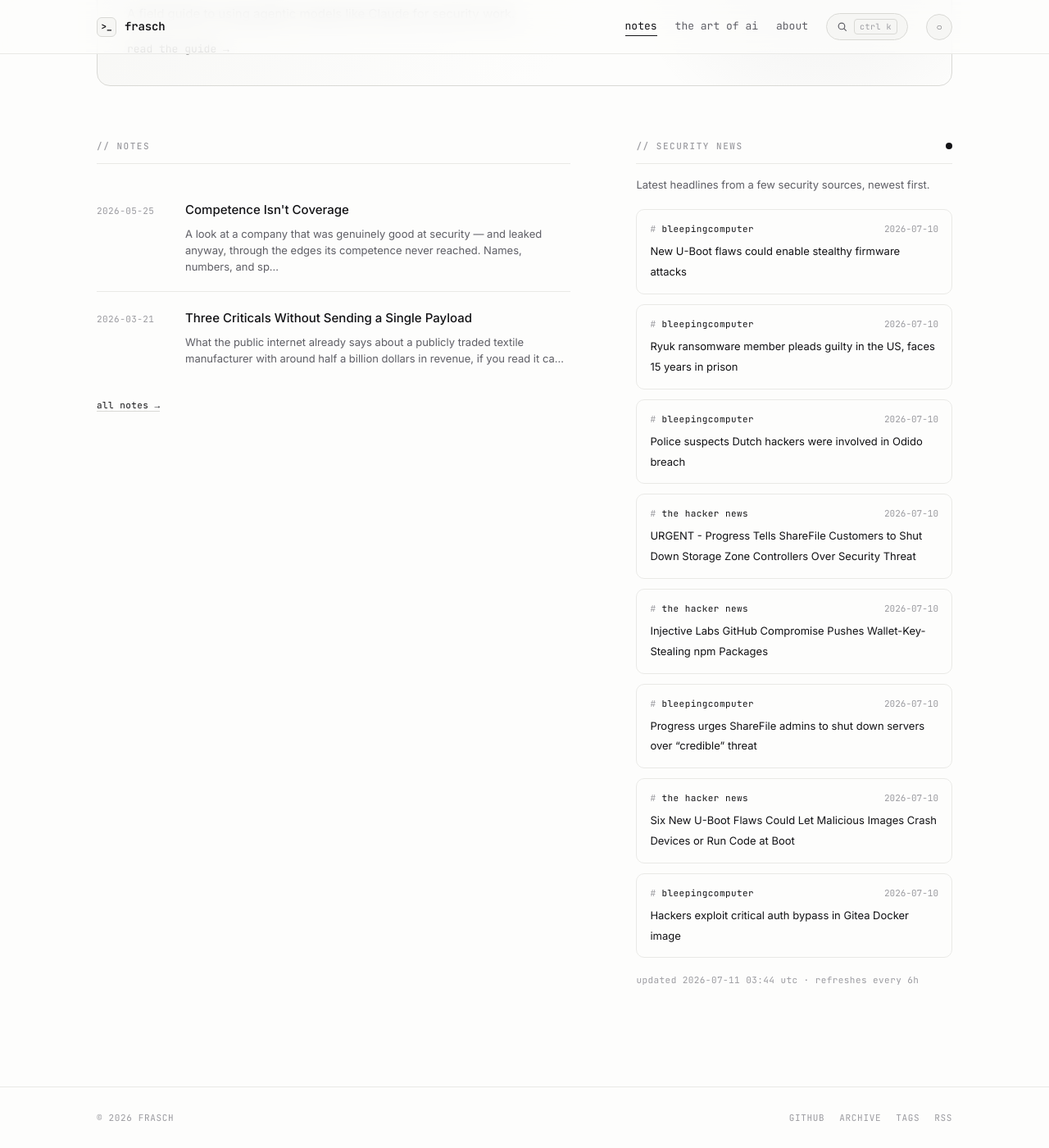
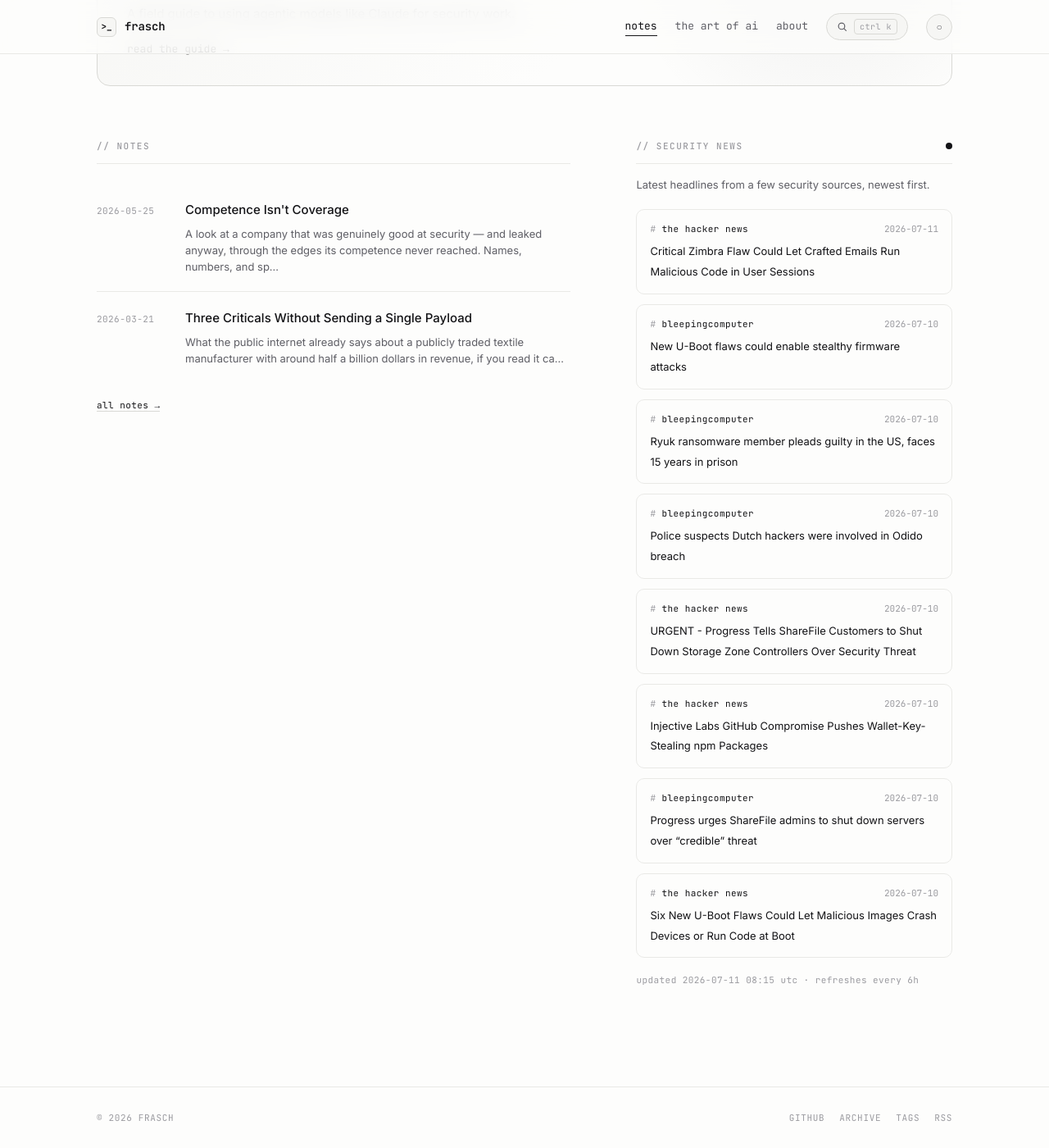
Before and after one commit to whoisfrasch/frasch, a Jekyll site: the page built from index.html, in a window 1280 px wide and 1400 px high, scrolled down 615 px. Shown: the whole window at 82% size. Built offline with Jekyll 4.4.1, drawn with Linux system fonts in a browser that asks for light colours.

Commit message:
Refresh security news feed

```diff
--- a/_data/news.json
+++ b/_data/news.json
@@ -1,6 +1,12 @@
 {
-  "updated": "2026-07-11T03:44:59Z",
+  "updated": "2026-07-11T08:15:35Z",
   "items": [
+    {
+      "source": "the hacker news",
+      "title": "Critical Zimbra Flaw Could Let Crafted Emails Run Malicious Code in User Sessions",
+      "link": "https://thehackernews.com/2026/07/critical-zimbra-flaw-could-let-crafted_0483473395.html",
+      "date": "2026-07-11T06:45:55Z"
+    },
     {
       "source": "bleepingcomputer",
       "title": "New U-Boot flaws could enable stealthy firmware attacks",
@@ -42,12 +48,6 @@
       "title": "Six New U-Boot Flaws Could Let Malicious Images Crash Devices or Run Code at Boot",
       "link": "https://thehackernews.com/2026/07/six-new-u-boot-flaws-could-let.html",
       "date": "2026-07-10T15:57:14Z"
-    },
-    {
-      "source": "bleepingcomputer",
-      "title": "Hackers exploit critical auth bypass in Gitea Docker image",
-      "link": "https://www.bleepingcomputer.com/news/security/hackers-exploit-critical-auth-bypass-in-gitea-docker-image/",
-      "date": "2026-07-10T15:48:38Z"
     }
   ]
 }
```
